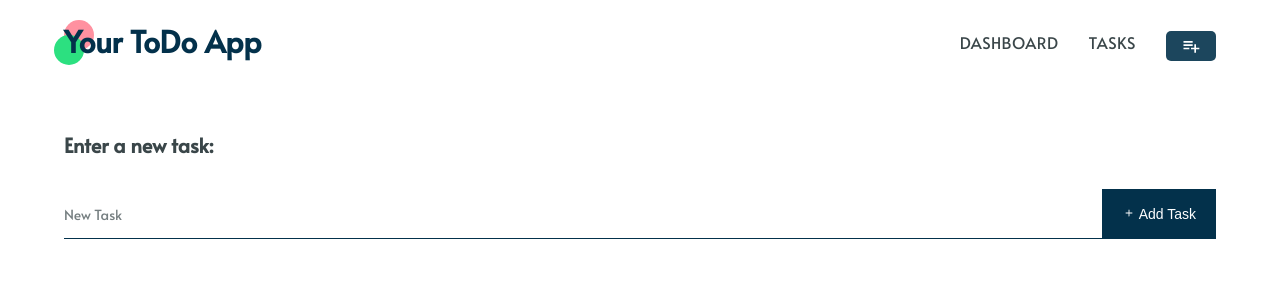
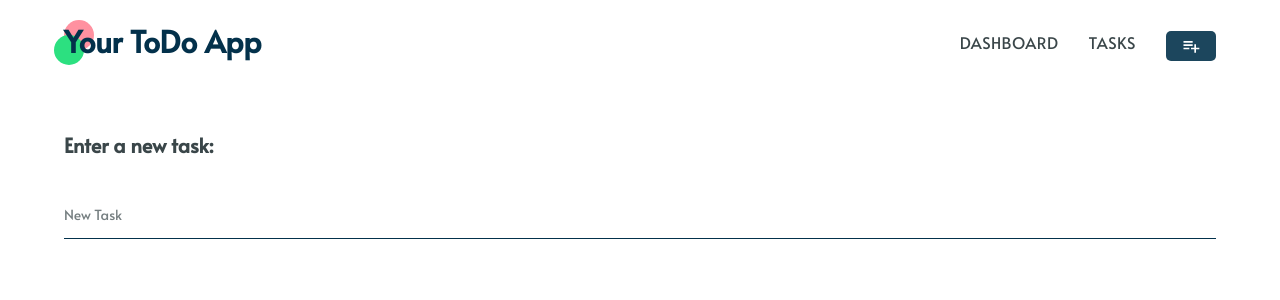
Before and after one commit to huthaifaaltiti/todo-app, a React (Create React App) app: page /new-task in a window 1280 px wide. Shown: the top 300 px of the page. Built offline with nearby package versions, Linux system fonts and the light colour scheme.

Commit message:
solving add task btn issue, it was adding a tasks when input is empty

```diff
--- a/src/pages/NewTask/index.js
+++ b/src/pages/NewTask/index.js
@@ -47,13 +47,16 @@ export default function NewTask() {
         />
 
         <span className={styles.placeholder}>New Task</span>
-
+        {inputData.length === 0 ? (
+          ""
+        ) : (
           <button className={styles.taskInputBtn} onClick={handleAddNewTask}>
             <span>
               <IoIosAdd />
             </span>
             Add Task
           </button>
+        )}
       </div>
 
       <div className={styles.tasksCont}>
```
Lines whose indentation alone changed are shown as unchanged.
